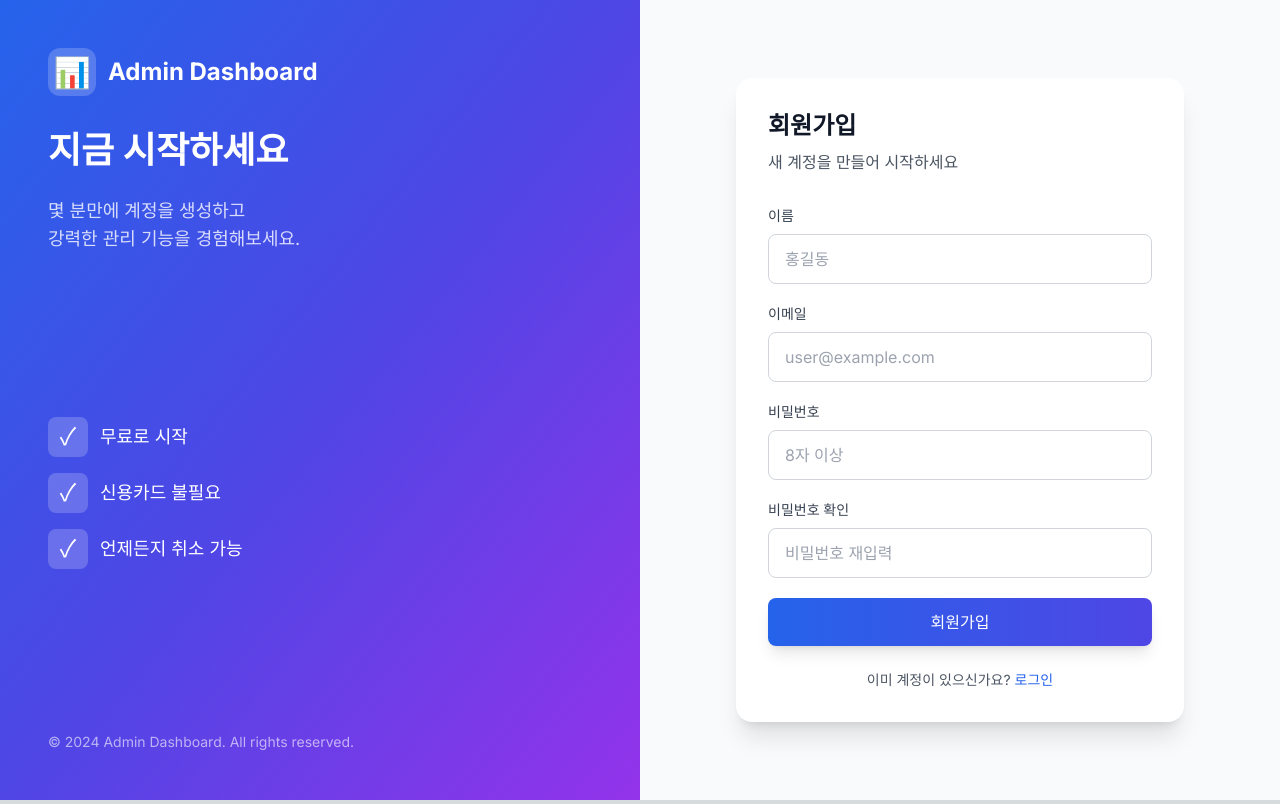
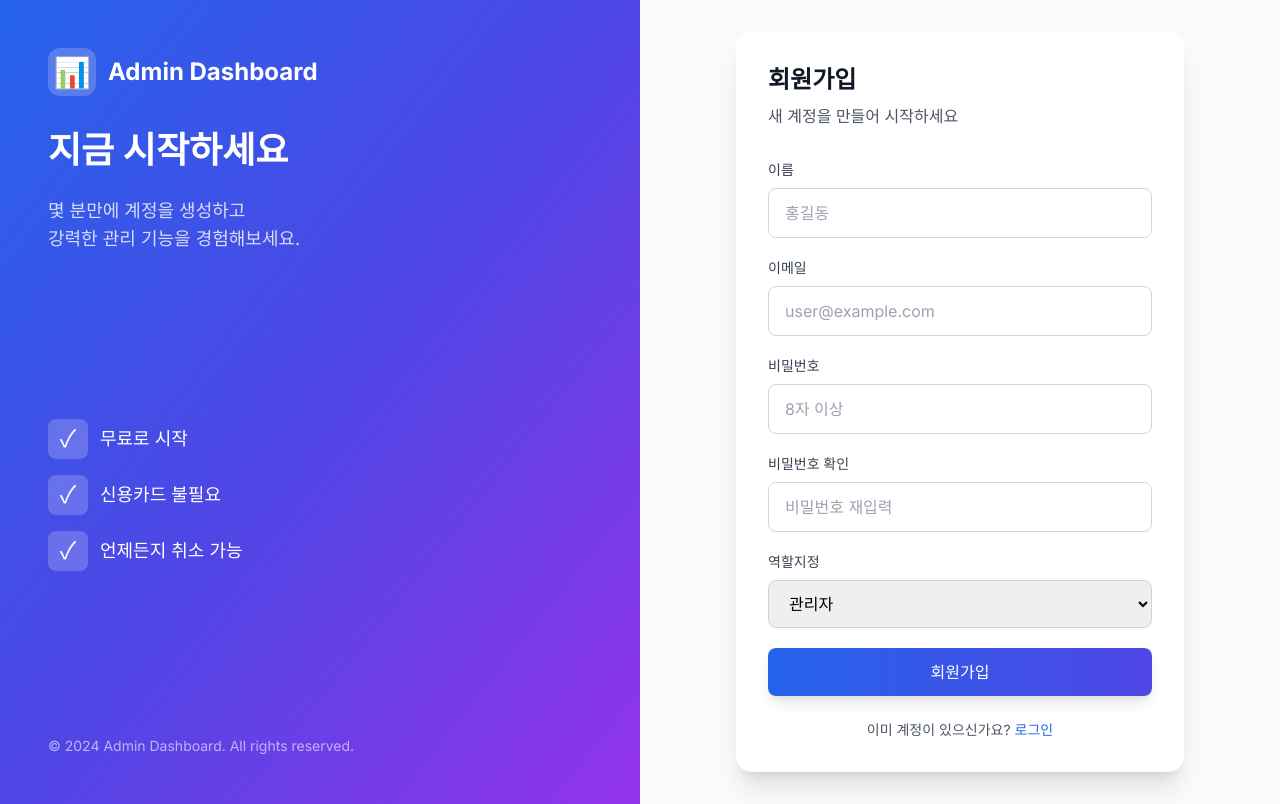
Before and after one commit to hod284/Next.jsproject, a Next.js app: page /register in a window 1280 px wide. Built offline with nearby package versions, Linux system fonts and the light colour scheme; no server answers.

Commit message:
21321
3213213213

```diff
--- a/app/api/auth/login/route.ts
+++ b/app/api/auth/login/route.ts
@@ -41,8 +41,7 @@ export async function POST(request :Request) {
         }
         console.log(user.password);
         console.log(password);
-        const hashedPassword = await hashPassword(user.password);
-        const ispasswordvaild = await verifyPassword(password,hashedPassword);
+        const ispasswordvaild = await verifyPassword(password,user.password);
          console.log('✅ 비말번호 통과후');
         if(!ispasswordvaild)
         {   console.log('✅ 비말번호 오류');
--- a/app/register/page.tsx
+++ b/app/register/page.tsx
@@ -12,6 +12,7 @@ export default function RegisterPage()
     const [password ,setPassword] =useState('');
     const [name, setName] =useState('');
     const [email,setEmail] =useState('');
+    const [role,setrole] =useState('관리자');
     const [confirmPassword,setConfirmPassword] =useState('');
     const router =useRouter();
     const [error,setError] =useState('');
@@ -31,10 +32,10 @@ export default function RegisterPage()
         setIsLoading(true);
         try
         {
-           const response = await authApi.register(name,email,password);
+           const response = await authApi.register(name,email,password,role);
            if(response.success)
            {
-            alert('회원가입 성공 ! 로그인 페이지로 이동합니다');
+            alert(`${role}으로회원가입 성공 ! 로그인 페이지로 이동합니다`);
             router.push('/login');
            }
            else
@@ -192,6 +193,22 @@ return (
                   placeholder="비밀번호 재입력"
                 />
               </div>
+               <div>
+                <label htmlFor="role" className="block text-sm font-medium text-gray-700 mb-2">
+                  역할지정
+                </label>
+                    <select
+                      id="role"
+                        value={role}
+                        onChange={(e) => setrole(e.target.value)}
+                        className="w-full px-4 py-3 border border-gray-300 rounded-lg focus:ring-2 focus:ring-blue-500"
+                    >
+                        <option value="관리자">관리자</option>
+                        <option value="사용자">사용자</option>
+                        <option value="편집자">편집자</option>
+                    </select>
+              </div>
+
 
               <button
                 type="submit"
--- a/lib/api.ts
+++ b/lib/api.ts
@@ -96,11 +96,11 @@ export const authApi ={
            return response;
       },
       //회원 가입
-      register: async(name : string,email:string , password :string): Promise<AuthResponse>=>
+      register: async(name : string,email:string , password :string,role:string): Promise<AuthResponse>=>
       {
         const response = await apiRequest<AuthResponse>('/api/auth/register',{
             method:'POST',
-            body:JSON.stringify({name,email,password}),
+            body:JSON.stringify({name,email,password,role}),
         });
         return response;
       },
--- a/lib/db.ts
+++ b/lib/db.ts
@@ -1,4 +1,5 @@
 import {Pool, PoolClient} from 'pg';
+import {hashPassword} from '@/lib/password';
 import { DB_USER, DB_HOST,DB_NAME ,DB_PASSWORD,DB_PORT } from './env';
 // PostgreSQL 에러 타입 정의
 interface PostgresError extends Error {
@@ -172,11 +173,12 @@ export const insertSampleData = async () => {
     ];
 
     for (const user of users) {
+      const hasedpassword = await hashPassword(user.password);
       await query(
         `INSERT INTO users (name, email, password ,role, status, joined)
          VALUES ($1, $2, $3, $4,$5 ,NOW())
          ON CONFLICT (email) DO NOTHING`,
-        [user.name, user.email,user.password ,user.role, user.status]
+        [user.name, user.email,hasedpassword ,user.role, user.status]
       );
     }
 
```
